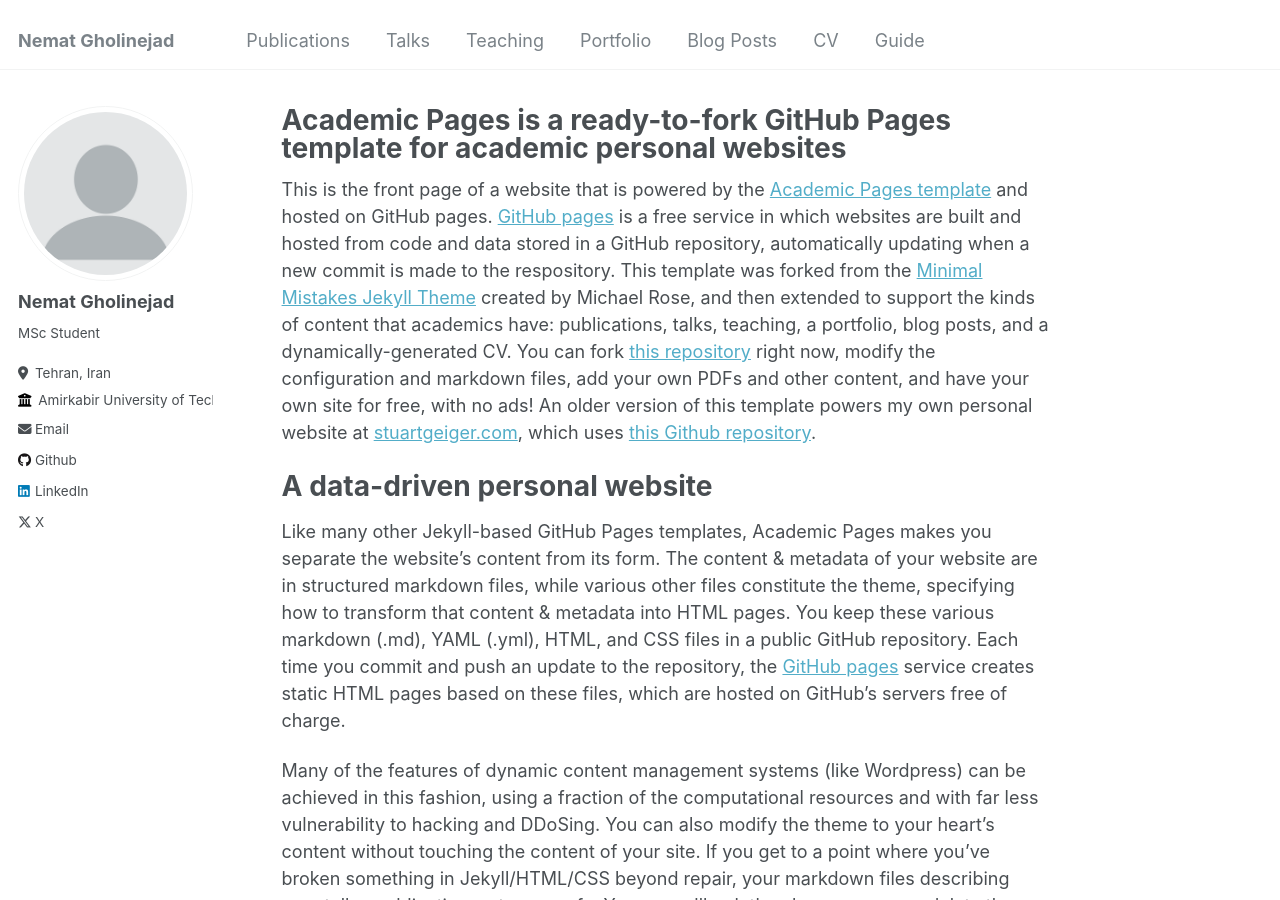
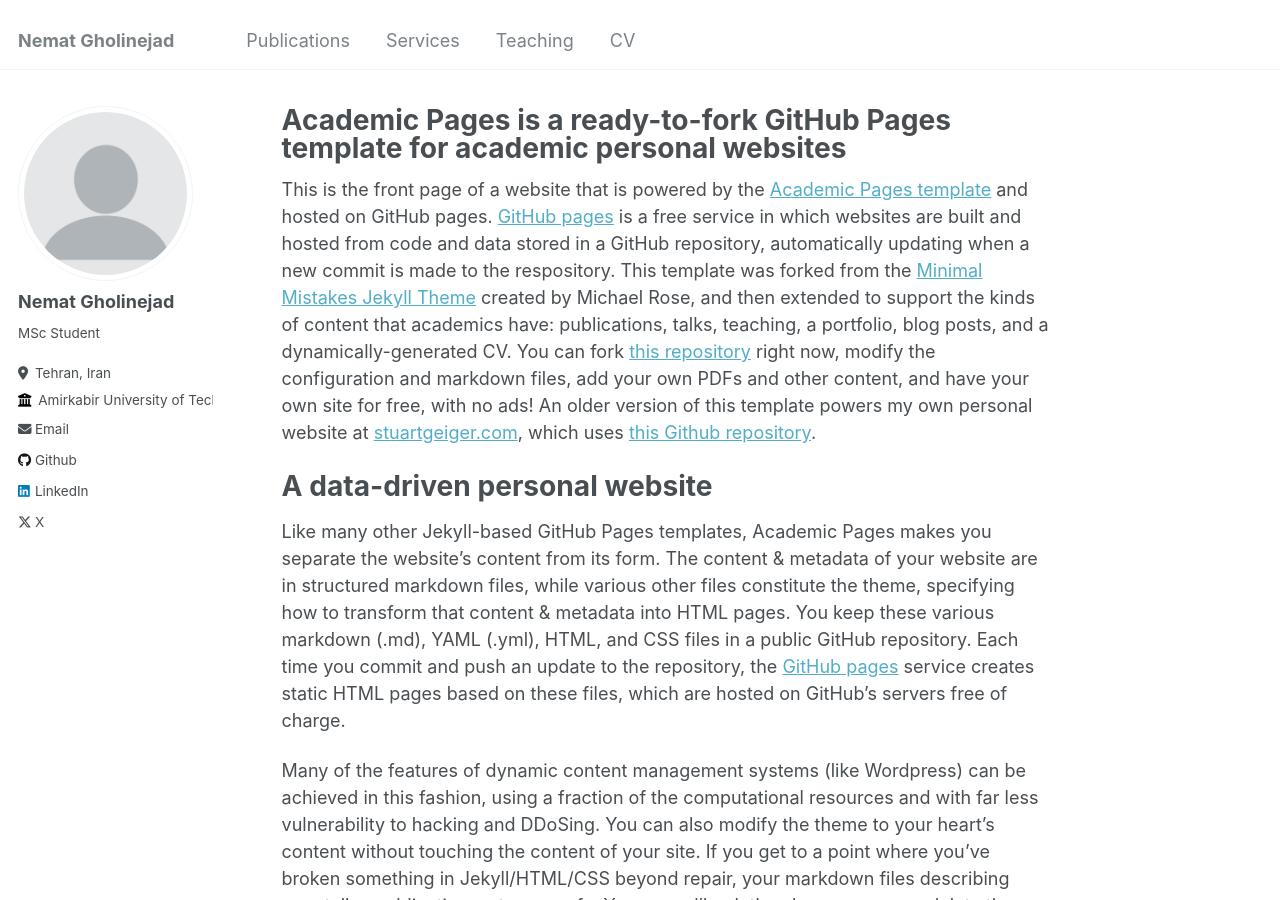
Before and after one commit to nemat-gholinejad/nemat-gholinejad.github.io, a Jekyll site: the page built from _pages/about.md, in a window 1280 px wide and 900 px high. Built offline with Jekyll 4.4.1, drawn with Linux system fonts in a browser that asks for light colours.

Commit message:
Update navigation.yml

```diff
--- a/_data/navigation.yml
+++ b/_data/navigation.yml
@@ -3,20 +3,20 @@ main:
   - title: "Publications"
     url: /publications/
 
-  - title: "Talks"
-    url: /talks/
+  - title: "Services"
+    url: /services/
 
   - title: "Teaching"
     url: /teaching/
 
-  - title: "Portfolio"
-    url: /portfolio/
+#  - title: "Portfolio"
+#    url: /portfolio/
 
-  - title: "Blog Posts"
-    url: /year-archive/
+#  - title: "Blog Posts"
+#    url: /year-archive/
 
   - title: "CV"
     url: /cv/
 
-  - title: "Guide"
-    url: /markdown/
+#  - title: "Guide"
+#    url: /markdown/
```
